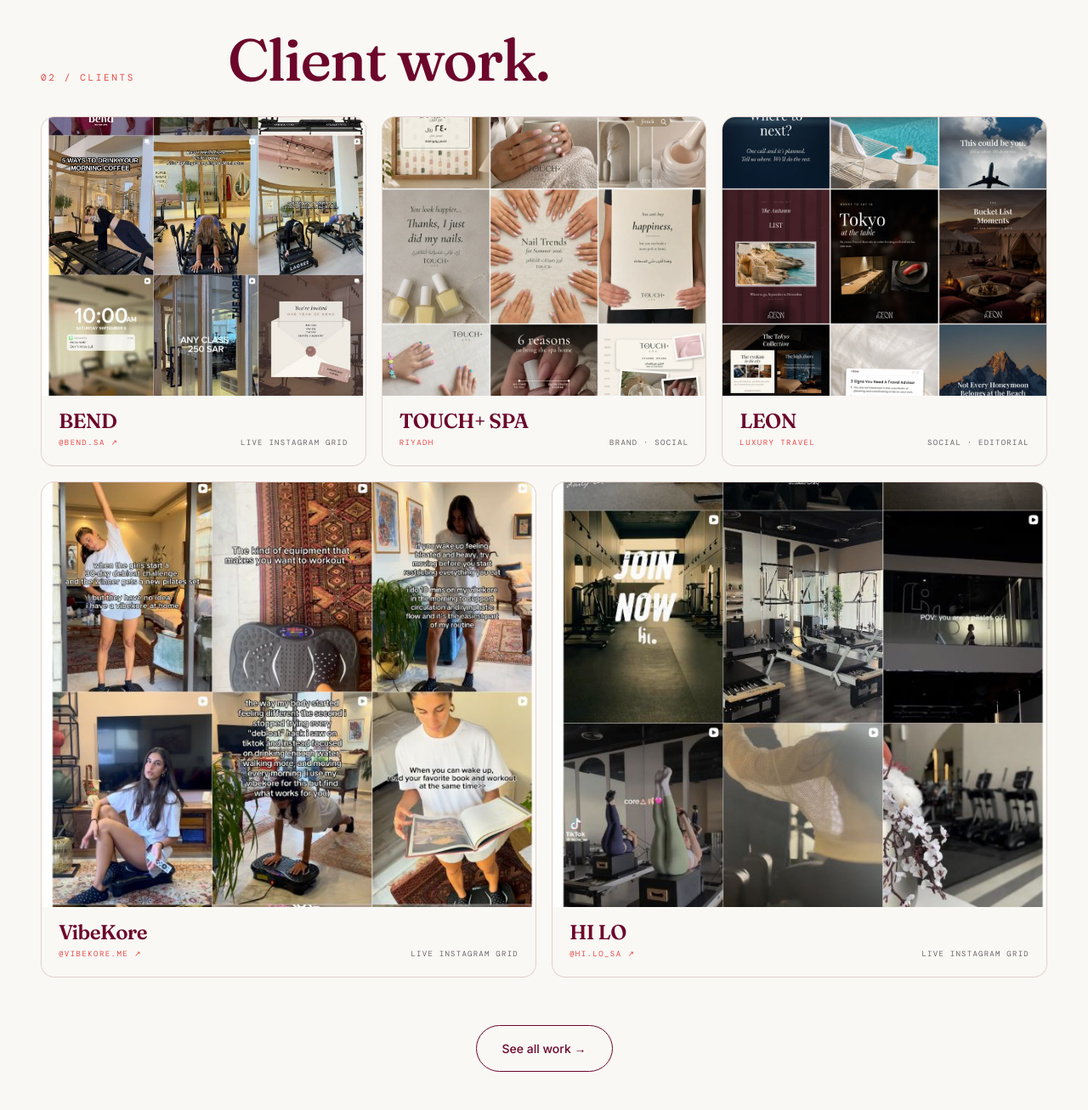
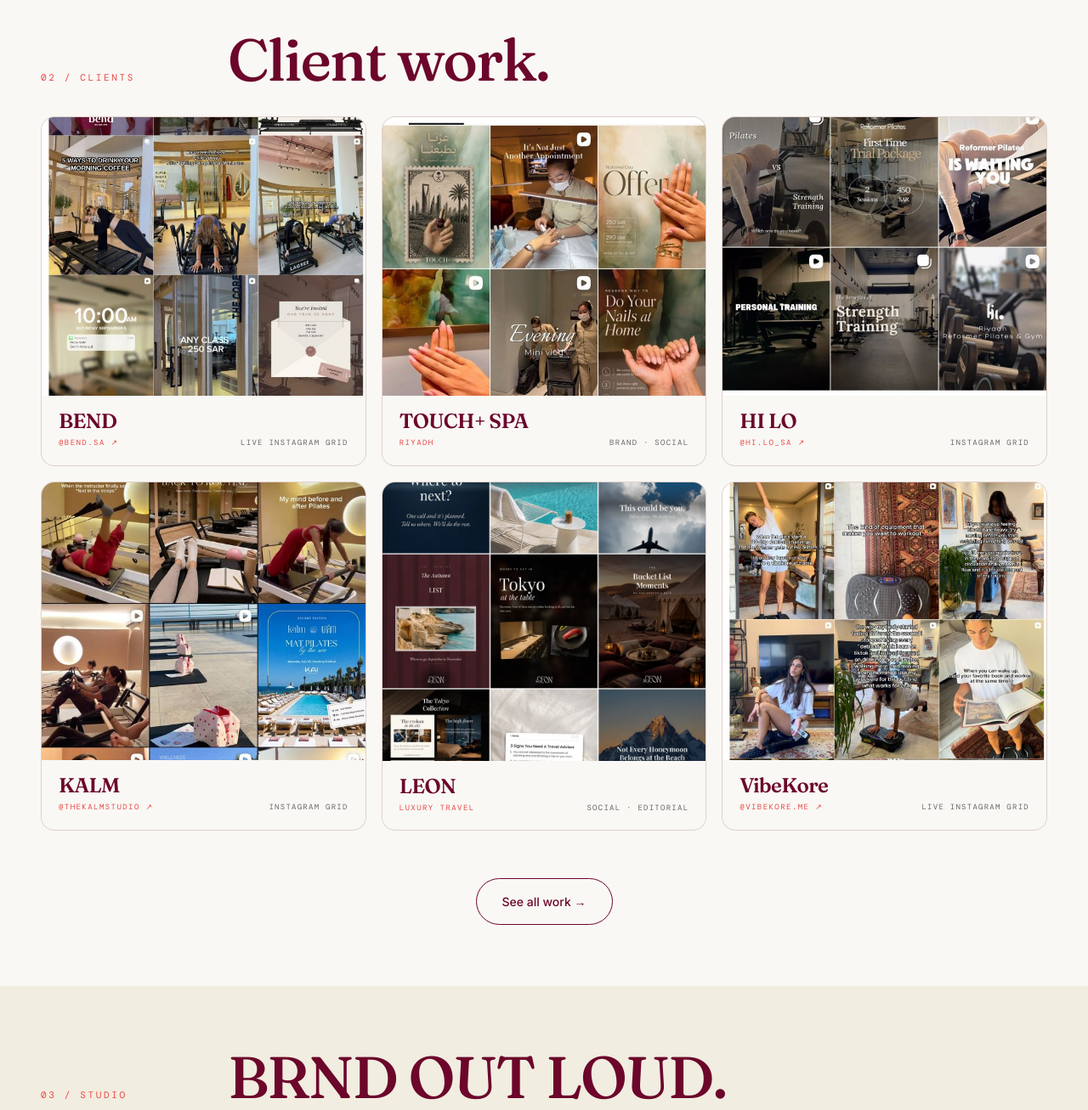
Before and after one commit to amershammaa/brndoutloud-site, a plain HTML site: page index.html in a window 1280 px wide. Shown: the part 1720-3027 px from the top of the page at 85% size. Drawn offline with nearby package versions, Linux system fonts and the light colour scheme.

Commit message:
Use supplied client grids and add KALM

```diff
--- a/index.html
+++ b/index.html
@@ -134,6 +134,9 @@
 .client-card:hover { transform: translateY(-4px); box-shadow: 0 22px 52px -30px rgba(78, 2, 32, 0.35); }
 .client-card .grid-image { aspect-ratio: 650 / 560; overflow: hidden; background: #ece8df; }
 .client-card .grid-image img { width: 100%; height: 100%; display: block; object-fit: cover; transition: transform 0.65s ease; }
+.client-card .grid-image.touch-shot img { object-position: center top; }
+.client-card .grid-image.hilo-shot img { object-position: center bottom; }
+.client-card .grid-image.kalm-shot img { object-position: center 32%; }
 .client-card:hover .grid-image img { transform: scale(1.025); }
 .client-caption { display: flex; align-items: flex-end; justify-content: space-between; gap: 18px; padding: 18px 20px 20px; background: var(--cream); }
 .client-name { font-family: 'Fraunces', serif; font-weight: 600; font-size: 24px; line-height: 1; letter-spacing: -0.025em; }
@@ -322,20 +325,24 @@
       <div class="client-caption"><div><div class="client-name">BEND</div><div class="client-handle">@bend.sa ↗</div></div><div class="client-kind">Live Instagram grid</div></div>
     </a>
     <a class="client-card" href="work.html#touchspa" aria-label="View TOUCH+ SPA client work">
-      <div class="grid-image"><img src="assets/work-touchspa-2026.webp" alt="TOUCH+ SPA Instagram grid" loading="lazy" decoding="async" /></div>
+      <div class="grid-image touch-shot"><img src="assets/instagram-touchspa-supplied.png" alt="TOUCH+ SPA Instagram grid supplied by the client" loading="lazy" decoding="async" /></div>
       <div class="client-caption"><div><div class="client-name">TOUCH+ SPA</div><div class="client-handle">Riyadh</div></div><div class="client-kind">Brand · Social</div></div>
+    </a>
+    <a class="client-card" href="https://www.instagram.com/hi.lo_sa/" target="_blank" rel="noopener" aria-label="View HI LO on Instagram">
+      <div class="grid-image hilo-shot"><img src="assets/instagram-hilo-supplied.png" alt="HI LO Instagram grid supplied by the client" loading="lazy" decoding="async" /></div>
+      <div class="client-caption"><div><div class="client-name">HI LO</div><div class="client-handle">@hi.lo_sa ↗</div></div><div class="client-kind">Instagram grid</div></div>
+    </a>
+    <a class="client-card" href="https://www.instagram.com/thekalmstudio/" target="_blank" rel="noopener" aria-label="View KALM on Instagram">
+      <div class="grid-image kalm-shot"><img src="assets/instagram-kalm-supplied.png" alt="KALM Instagram grid supplied by the client" loading="lazy" decoding="async" /></div>
+      <div class="client-caption"><div><div class="client-name">KALM</div><div class="client-handle">@thekalmstudio ↗</div></div><div class="client-kind">Instagram grid</div></div>
     </a>
     <a class="client-card" href="work.html#leon" aria-label="View LEON client work">
       <div class="grid-image"><img src="assets/work-leon-2026.webp" alt="LEON Instagram grid" loading="lazy" decoding="async" /></div>
       <div class="client-caption"><div><div class="client-name">LEON</div><div class="client-handle">Luxury travel</div></div><div class="client-kind">Social · Editorial</div></div>
     </a>
-    <a class="client-card wide" href="https://www.instagram.com/vibekore.me/" target="_blank" rel="noopener" aria-label="View VibeKore on Instagram">
+    <a class="client-card" href="https://www.instagram.com/vibekore.me/" target="_blank" rel="noopener" aria-label="View VibeKore on Instagram">
       <div class="grid-image"><img src="assets/instagram-vibekore-live.png" alt="VibeKore's actual Instagram grid" loading="lazy" decoding="async" /></div>
       <div class="client-caption"><div><div class="client-name">VibeKore</div><div class="client-handle">@vibekore.me ↗</div></div><div class="client-kind">Live Instagram grid</div></div>
-    </a>
-    <a class="client-card wide" href="https://www.instagram.com/hi.lo_sa/" target="_blank" rel="noopener" aria-label="View HI LO on Instagram">
-      <div class="grid-image"><img src="assets/instagram-hilo-live.png" alt="HI LO's actual Instagram grid" loading="lazy" decoding="async" /></div>
-      <div class="client-caption"><div><div class="client-name">HI LO</div><div class="client-handle">@hi.lo_sa ↗</div></div><div class="client-kind">Live Instagram grid</div></div>
     </a>
   </div>
   <div class="work-link"><a href="work.html">See all work →</a></div>
```
Also changed, not shown: work.html (+15 -10 lines), assets/instagram-hilo-supplied.png (added), assets/instagram-kalm-supplied.png (added), assets/instagram-touchspa-supplied.png (added).
